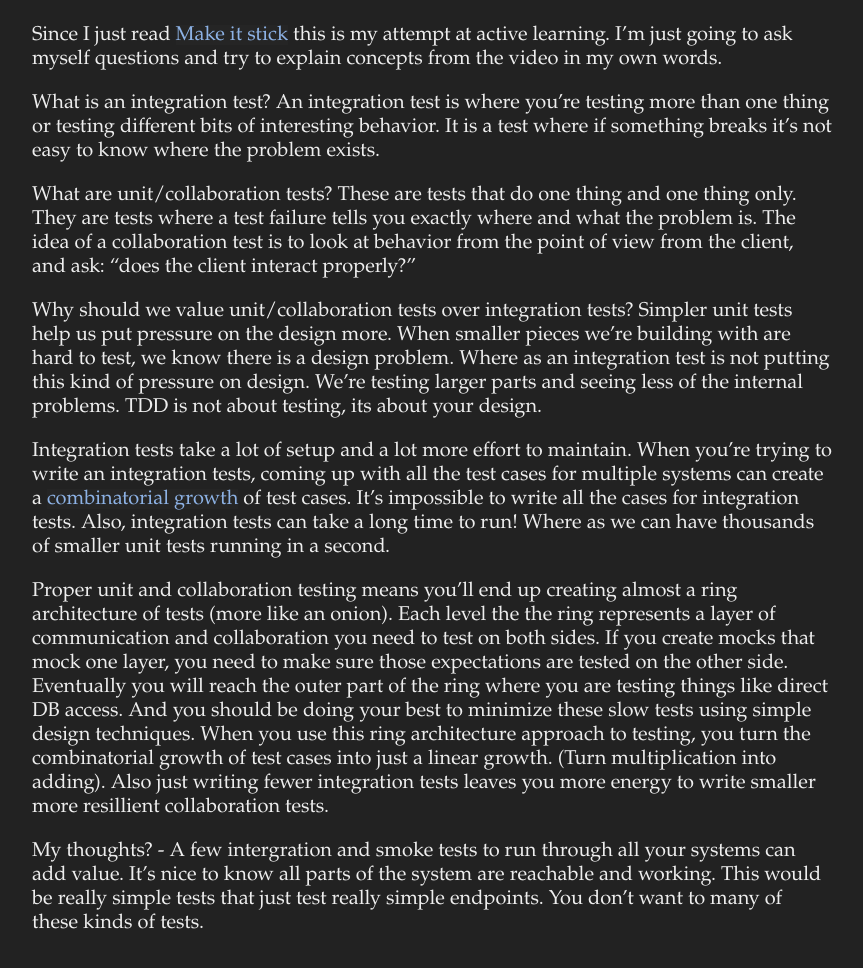
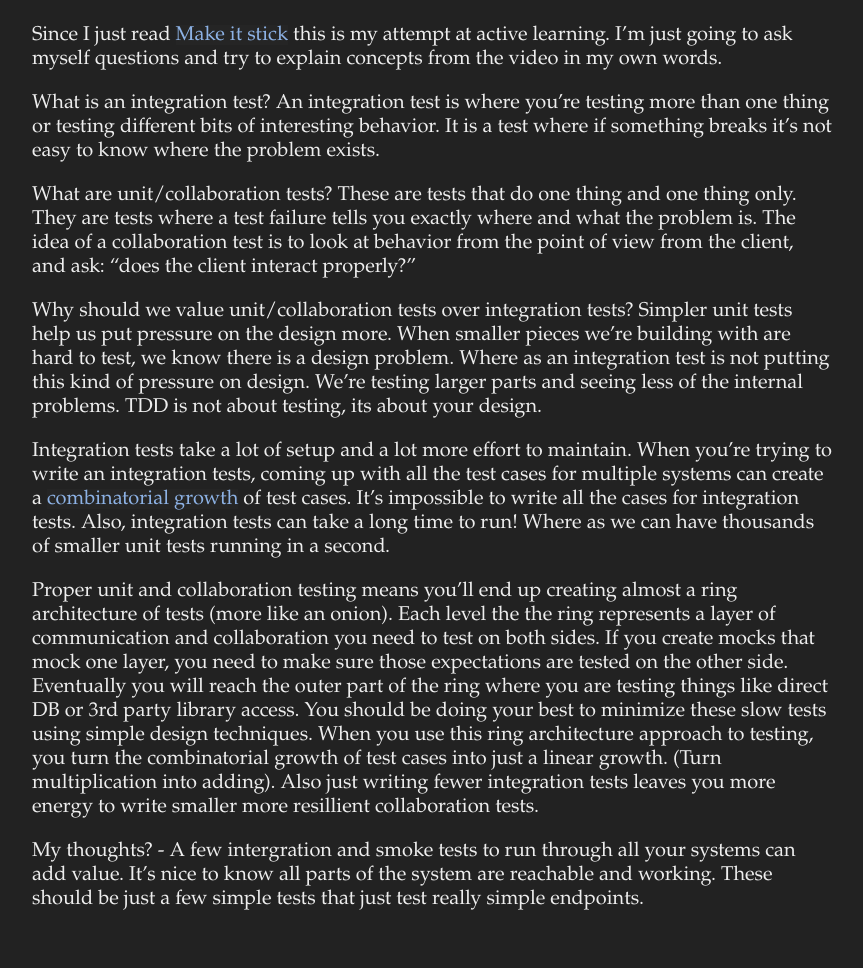
Before and after one commit to mawaldne/mawaldne.github.io, a Jekyll site: the page built from _posts/2019-01-12-integration-tests-scam.markdown, in a window 1280 px wide, cut to the strip 503-1516 px from the top of the page. Shown: the top 968 px of the strip, without its empty margins (208-1071 px from the left). Built offline with Jekyll 4.4.1, drawn with Linux system fonts in a browser that asks for light colours; some web fonts are replaced.

Commit message:
Spelling again

```diff
--- a/_posts/2019-01-12-integration-tests-scam.markdown
+++ b/_posts/2019-01-12-integration-tests-scam.markdown
@@ -35,12 +35,12 @@ a long time to run! Where as we can have thousands of smaller unit tests running
 Proper unit and collaboration testing means you'll end up creating almost a ring architecture of tests (more like
 an onion). Each level the the ring represents a layer of communication and collaboration you need to test on both
 sides. If you create mocks that mock one layer, you need to make sure those expectations are tested on the other side.
-Eventually you will reach the outer part of the ring where you are testing things like direct DB access.
-And you should be doing your best to minimize these slow tests using simple design techniques. When you use
+Eventually you will reach the outer part of the ring where you are testing things like direct DB or 3rd party library
+access. You should be doing your best to minimize these slow tests using simple design techniques. When you use
 this ring architecture approach to testing, you turn the combinatorial growth of test cases into just a
 linear growth. (Turn multiplication into adding). Also just writing fewer integration tests leaves you more
 energy to write smaller more resillient collaboration tests.
 
 My thoughts? - A few intergration and smoke tests to run through all your systems can add value.
-It's nice to know all parts of the system are reachable and working. This would be really
-simple tests that just test really simple endpoints. You don't want to many of these kinds of tests.
+It's nice to know all parts of the system are reachable and working. These should be just a few
+simple tests that just test really simple endpoints.
```
